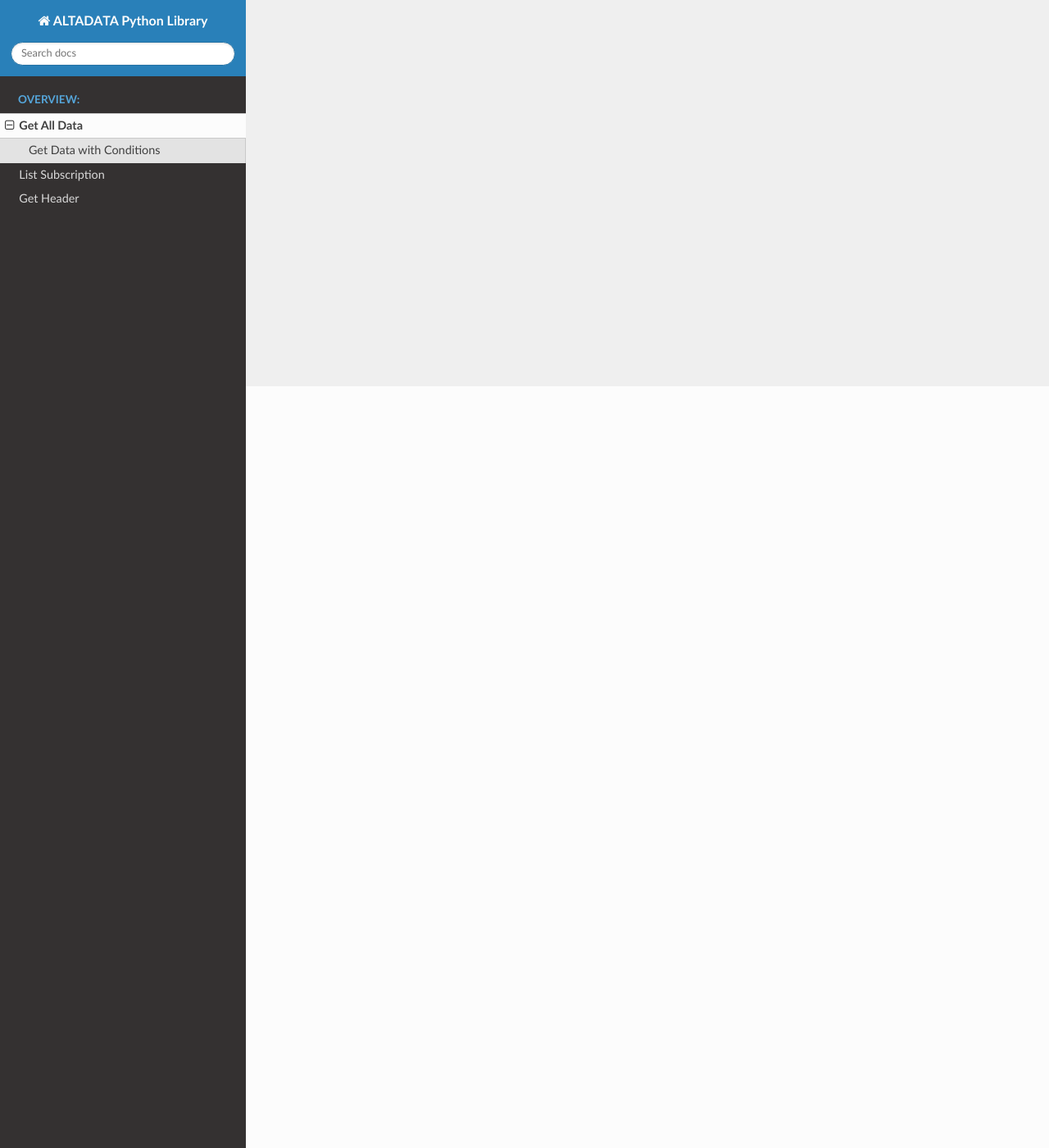
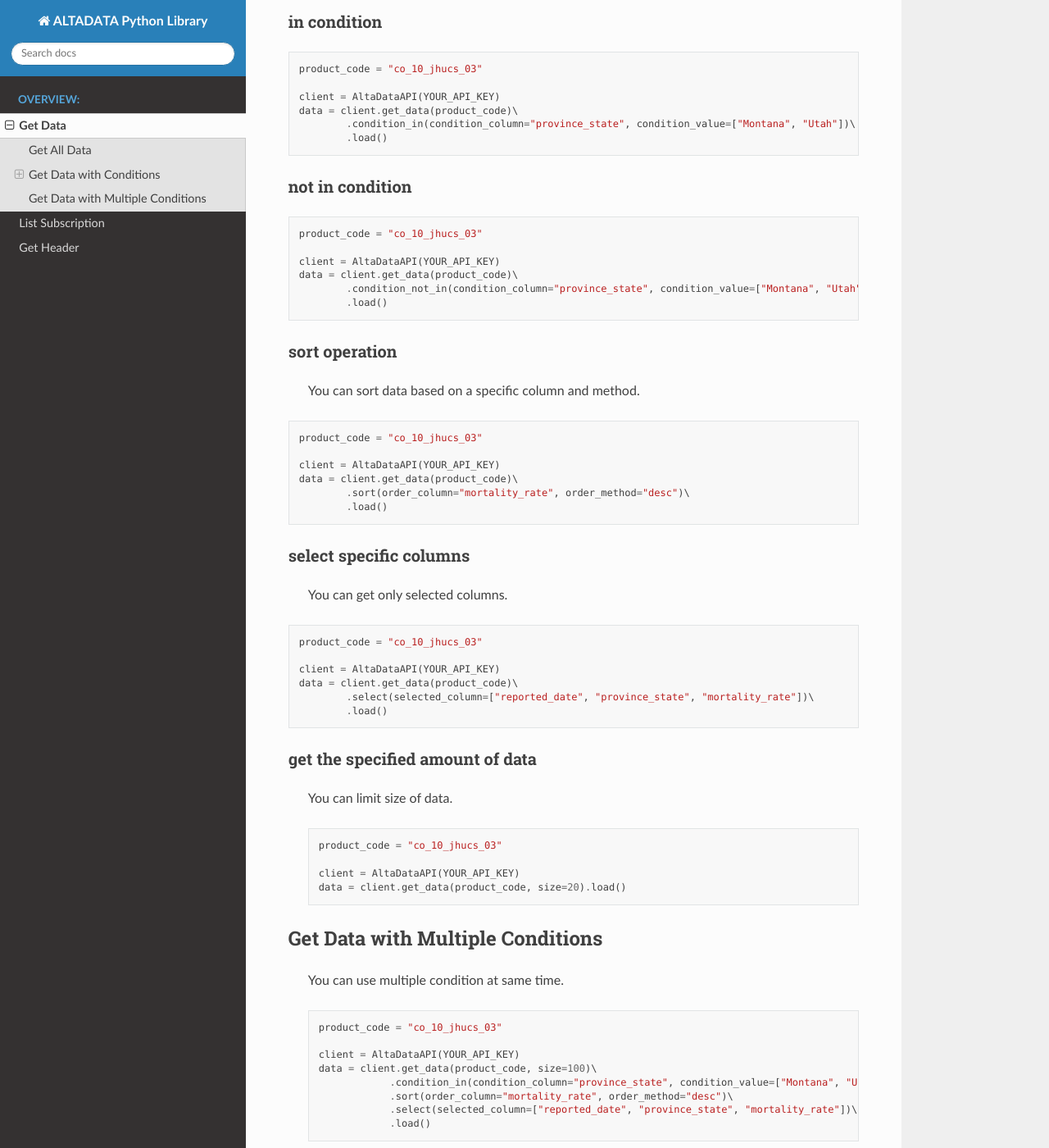
Before and after one commit to altabering/altadata-python, a Sphinx documentation site: the page built from docs/pages/get_data.rst, in a window 1280 px wide and 1400 px high, scrolled down 929 px. Shown: the whole window at 82% size. Built offline with Sphinx 7.4.7 and the Read the Docs theme 2.0.0, drawn with Linux system fonts in a browser that asks for light colours; some of the changed text lies outside the part shown.

Commit message:
Update documentation

```diff
--- a/docs/pages/get_data.rst
+++ b/docs/pages/get_data.rst
@@ -1,19 +1,25 @@
 --------------------------
+Get Data
+--------------------------
+
+    - ``YOUR_API_KEY`` stands for your Alta Data API key.
+    - ``PRODUCT_CODE`` is a code created to use the Data Product with API.
+
+You can find the **product code** in the api section of the data product page.
+
+
 Get All Data
 --------------------------
 
 You can get the entire data with the code below.
-
-    - ``YOUR_API_KEY`` stands for your Alta Data API key.
-    - ``PRODUCT_CODE`` is a code created to use the Data Product with api.
-
-You can find the **product code** in the api section of the data product page.
 
 .. code:: python
 
     client = AltaDataAPI(YOUR_API_KEY)
     data = client.get_data(PRODUCT_CODE).load()
 
+
+This function returns pandas dataframe by default. If **return_as_dataframe** parameter is set to **False** then list of dict is returned.
 
 
 Get Data with Conditions
@@ -25,6 +31,10 @@
 
 You can find the **filtered columns** in the data section of the data product page.
 
+
+equal condition
+^^^^^^^^^^^^^^^^^^
+
 .. code:: python
 
     product_code = "co_10_jhucs_03"
@@ -33,3 +43,91 @@
     data = client.get_data(product_code = product_code)\
             .equal(condition_column="province_state", condition_value="Montana")\
             .load()
+
+
+in condition
+^^^^^^^^^^^^^^^^^^
+
+.. code:: python
+
+    product_code = "co_10_jhucs_03"
+
+    client = AltaDataAPI(YOUR_API_KEY)
+    data = client.get_data(product_code)\
+            .condition_in(condition_column="province_state", condition_value=["Montana", "Utah"])\
+            .load()
+
+
+not in condition
+^^^^^^^^^^^^^^^^^^
+
+.. code:: python
+
+    product_code = "co_10_jhucs_03"
+
+    client = AltaDataAPI(YOUR_API_KEY)
+    data = client.get_data(product_code)\
+            .condition_not_in(condition_column="province_state", condition_value=["Montana", "Utah"])\
+            .load()
+
+
+sort operation
+^^^^^^^^^^^^^^^^^^
+
+    You can sort data based on a specific column and method.
+
+.. code:: python
+
+    product_code = "co_10_jhucs_03"
+
+    client = AltaDataAPI(YOUR_API_KEY)
+    data = client.get_data(product_code)\
+            .sort(order_column="mortality_rate", order_method="desc")\
+            .load()
+
+
+select specific columns
+^^^^^^^^^^^^^^^^^^^^^^^^^^
+
+    You can get only selected columns.
+
+.. code:: python
+
+    product_code = "co_10_jhucs_03"
+
+    client = AltaDataAPI(YOUR_API_KEY)
+    data = client.get_data(product_code)\
+            .select(selected_column=["reported_date", "province_state", "mortality_rate"])\
+            .load()
+
+
+
+get the specified amount of data
+^^^^^^^^^^^^^^^^^^^^^^^^^^^^^^^^^^
+
+    You can limit size of data.
+
+    .. code:: python
+
+        product_code = "co_10_jhucs_03"
+
+        client = AltaDataAPI(YOUR_API_KEY)
+        data = client.get_data(product_code, size=20).load()
+
+
+
+Get Data with Multiple Conditions
+-----------------------------------
+
+    You can use multiple condition at same time.
+
+    .. code:: python
+
+        product_code = "co_10_jhucs_03"
+
+        client = AltaDataAPI(YOUR_API_KEY)
+        data = client.get_data(product_code, size=100)\
+                    .condition_in(condition_column="province_state", condition_value=["Montana", "Utah"])\
+                    .sort(order_column="mortality_rate", order_method="desc")\
+                    .select(selected_column=["reported_date", "province_state", "mortality_rate"])\
+                    .load()
--- a/docs/pages/get_data_header.rst
+++ b/docs/pages/get_data_header.rst
@@ -8,3 +8,6 @@
 
     client = AltaDataAPI(YOUR_API_KEY)
     header = client.get_get_header(PRODUCT_CODE).load()
+
+
+This function returns list.
--- a/docs/pages/list_your_subscription.rst
+++ b/docs/pages/list_your_subscription.rst
@@ -8,3 +8,6 @@
 
     client = AltaDataAPI(YOUR_API_KEY)
     product_list = client.list_subscription()
+
+
+This function returns pandas dataframe by default. If **return_as_dataframe** parameter is set to False then List of dict is returned.
```
